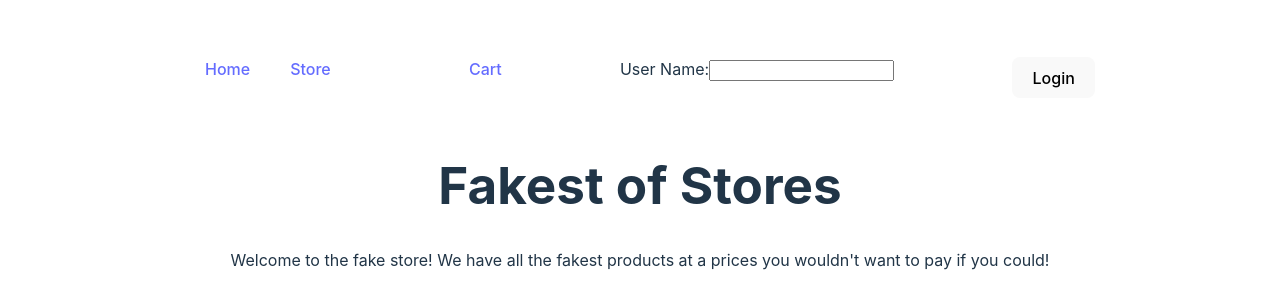
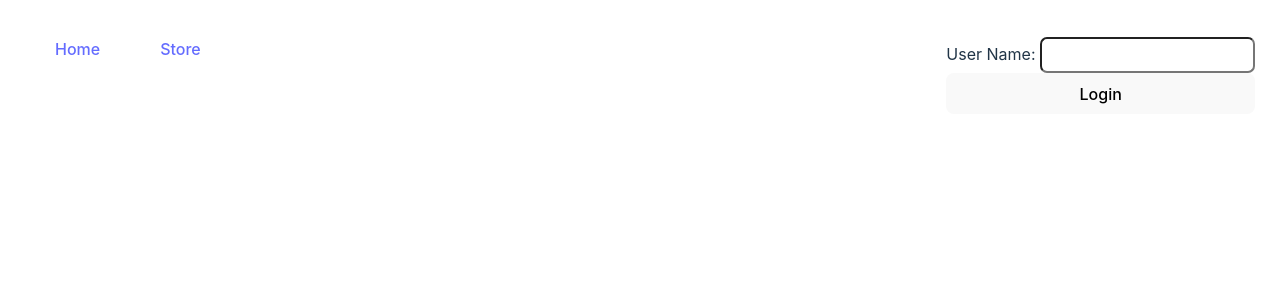
Before and after one commit to dielawn/fake_store, a React (Vite) app: page / in a window 1280 px wide. Shown: the top 308 px of the page. Built offline with nearby package versions, Linux system fonts and the light colour scheme.

Commit message:
nav content styling and positioning

```diff
--- a/src/App.css
+++ b/src/App.css
@@ -1,6 +1,5 @@
 #root {
-  max-width: 1280px;
-  margin: 0 auto;
-  padding: 2rem;
-  text-align: center;
+width: 100vw;
+height: 97vh;
+
 }
--- a/src/App.jsx
+++ b/src/App.jsx
@@ -3,13 +3,17 @@ import Home from './Home'
 import { Store } from './Store'
 import Cart from './Cart'
 import { Nav } from './Nav'
+import User from './User'
+import { useState } from 'react'
+
+
 function App() {
-
+  const [userName, setUserName] = useState('')
 
   return (
     <>
-   <Nav />
-    <Home />
+   <Nav userName={userName} setUserName={setUserName} />
+    {/* <Home /> */}
     {/* <Store />
     <Cart /> */}
 
--- a/src/Nav.css
+++ b/src/Nav.css
@@ -12,7 +12,19 @@
 }
 
 .navLink {
-
-    padding: 20px;
+    margin: 30px;
 
 }
+
+.flexColumn {
+    display: flex;
+    flex-direction: column;
+}
+
+
+.userNameInput {
+    min-height: 30px;
+    border-radius: 7px;
+    font-size: 1em;
+    min-width: 150px;
+}
--- a/src/Nav.jsx
+++ b/src/Nav.jsx
@@ -5,31 +5,33 @@ import { useState } from 'react'
 
 
 
-export function Nav() {
-    const [userName, setUserName] = useState('')
+export function Nav({userName, setUserName}) {
+
     const [inputName, setInputName] = useState('')
 
 
     return (
         <div className='flex navBar'>
-            <div>
+            <div className='linkDiv'>
                 <Link className='navLink' to='/home'>Home</Link>
                 <Link className='navLink' to="/store">Store</Link>
             </div>
-            <Link to='/cart'>Cart</Link>
+
             {userName !== '' ?
-                <User  userName={userName} />
+                <User userName={userName} />
                 :
-                <>
-                    <label htmlFor='userNameInput'>User Name:
+                <div className='flexColumn'>
+                    <label className='userNameInput' htmlFor='userNameInput'>User Name:{' '}
                     <input
+                        type='text'
+                        className='userNameInput'
                         id='userNameInput'
                         value={inputName}
                         onChange={(e) => setInputName(e.target.value)}
                     />
                     </label>
-                    <button onClick={() => setUserName(inputName)}>Login</button>
-                </>
+                    <button className='loginBtn' onClick={() => setUserName(inputName)}>Login</button>
+                </div>
                     }
 
 
--- a/src/Store.css
+++ b/src/Store.css
@@ -3,7 +3,6 @@
     flex-wrap: wrap;
     margin: 20px;
     justify-content: space-evenly;
-
 }
 
 .itemCard {
@@ -13,7 +12,6 @@
     height: 500px;
     justify-content: flex-end;
     align-items: center;
-
     margin: 10px;
 }
 
@@ -23,7 +21,6 @@
 }
 
 .qtyInput {
-
     max-width: 30px;
     padding: 5px;
     margin: 5px;
--- a/src/Store.jsx
+++ b/src/Store.jsx
@@ -8,7 +8,7 @@ import { Nav } from './Nav';
 
 export function Store() {
     const [inventory, setInventory] = useState([])
-    const [cart, setCart] = useState([])
+    const [currentUser, setCurrentUser] = useState('')
     const [loading, setLoading] = useState(true)
     const [error, setError] =  useState(null)
 
@@ -70,10 +70,6 @@ export function Store() {
                         :
                         <>{item.description.slice(0, 20) + '...'}<span className="material-symbols-outlined" >expand_more</span></>}
                     </button>
-
-
-
-
                     <p>${item.price.toFixed(2)}</p>
                     <label htmlFor={'qtyInput' + item.id}>Qty
                     <input
--- /dev/null
+++ b/src/User.css
@@ -0,0 +1,12 @@
+.material-symbols-outlined{
+    color: black;
+    padding: 0 10px 0 10px;
+}
+
+.userNameHeader {
+    padding: 0 30px 0 30px;
+}
+
+.white {
+    background-color: white;
+}
--- a/src/User.jsx
+++ b/src/User.jsx
@@ -1,5 +1,5 @@
 import React, { Component } from "react";
-// import './Class.css'
+import './User.css'
 
 export default class User extends Component {
     constructor(props) {
@@ -73,18 +73,19 @@ export default class User extends Component {
      }
 
      setCartVis() {
+        console.log('cart vis changed')
         this.setState(prevState => ({...prevState, isCartVis: !prevState.isCartVis}))
     }
 
      render() {
         return (
-            <>
+            <div>
                 {this.state.name && (
-                    <div className="cartIcon">
-                       <h3>{this.state.name}</h3>
+                    <div className="flex userDiv">
+                       <h3 className="userNameHeader">{this.state.name}</h3>
                        <button
                         onClick={() => this.setCartVis()}
-                        className="material-symbols-outlined">shopping_cart
+                        className="material-symbols-outlined white">shopping_cart
                          </button>
                     </div>
                 )}
@@ -105,7 +106,7 @@ export default class User extends Component {
                 {/* if there is stuff in the cart display the qty */}
                 {this.state.cart.length >= 1 && <p>{this.state.cart.length}</p>}
                 </div>
-            </>
+            </div>
         )
      }
 }
```
